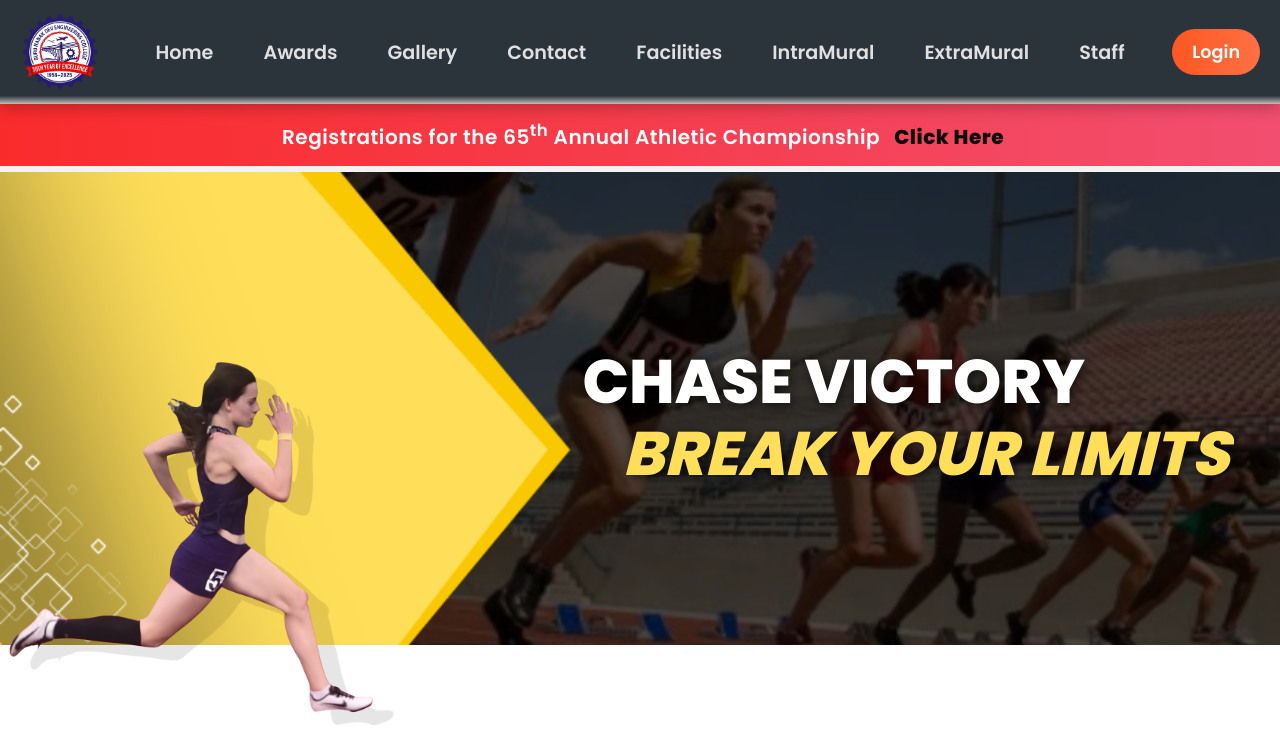
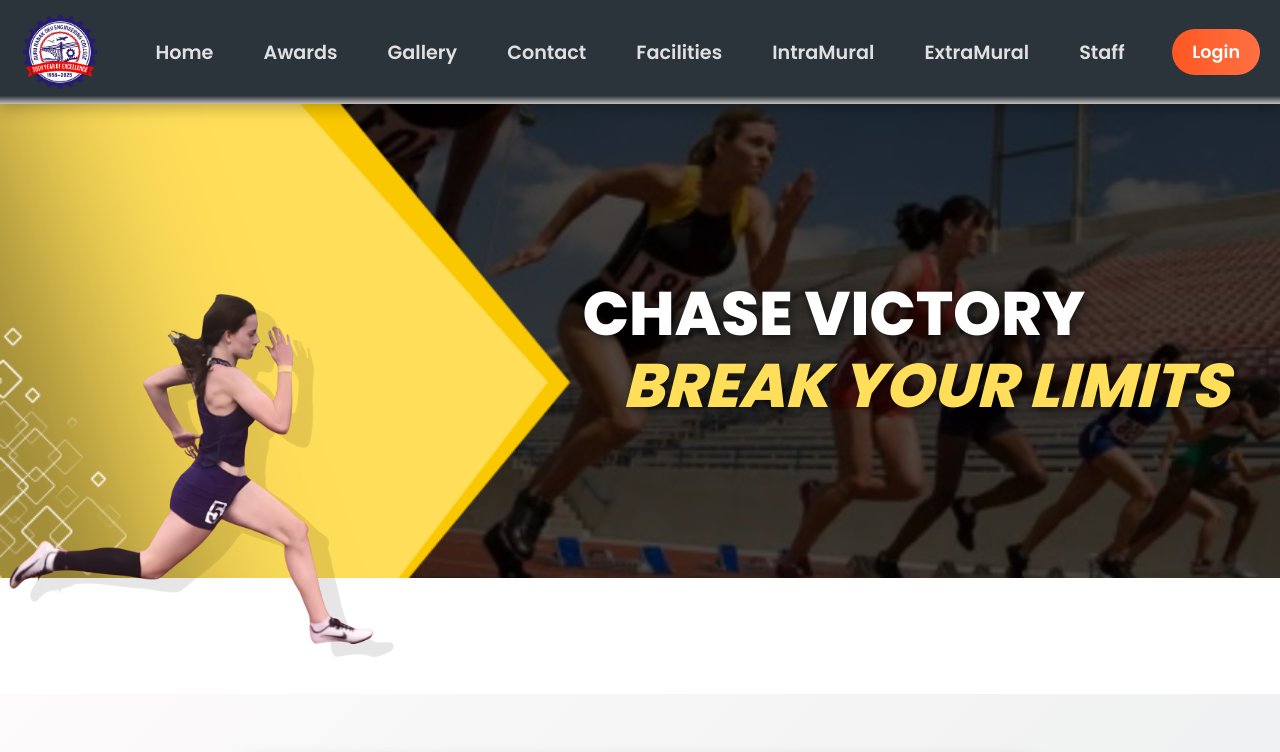
Before and after one commit to sportsportalgndec/Website, a React (Create React App) app: page /extra in a window 1280 px wide. Shown: the top 752 px of the page. Built offline with nearby package versions, Linux system fonts and the light colour scheme.

Commit message:
Update HeroSection.js

```diff
--- a/src/components/HeroSection.js
+++ b/src/components/HeroSection.js
@@ -4,24 +4,10 @@ import "./HeroSection.css";
 function HeroSection({ slides }) {
   const [current] = useState(() => Math.floor(Math.random() * slides.length));
   const [isMobile, setIsMobile] = useState(window.innerWidth <= 768);
-  const [showPopup, setShowPopup] = useState(false);
 
   const slide = slides[current];
-  const registrationLink = "https://athletic.gndecsports.com/register";
 
-  // 🔒 Registration open date
-  const registrationOpenDate = new Date("2026-02-09");
 
-  const handleRegisterClick = () => {
-    const today = new Date();
-
-    if (today >= registrationOpenDate) {
-      window.open(registrationLink, "_blank");
-    } else {
-      setShowPopup(true);
-      setTimeout(() => setShowPopup(false), 3000);
-    }
-  };
 
   // Update isMobile on window resize
   useEffect(() => {
@@ -32,34 +18,6 @@ function HeroSection({ slides }) {
 
   return (
     <>
-      {/* 🔶 Registration Box */}
-     <div className="registration-box">
-  <span
-    className="registration-text"
-    onClick={handleRegisterClick}
-  >
-    Registrations for the{" "}
-    <span className="edition">
-      65<sup>th</sup>
-    </span>{" "}
-    Annual Athletic Championship
-  </span>
-
-  <span
-    className="register-link"
-    onClick={handleRegisterClick}
-  >
-    Click Here
-  </span>
-</div>
-
-      {/* 🔔 Popup Message */}
-      {showPopup && (
-        <div className="popup-message">
-          ❌ Sorry! Registration opens from{" "}
-          <strong>9 February 2026</strong>
-        </div>
-      )}
 
       {/* 🔥 Hero Section */}
       <div className="hero-container">
```
